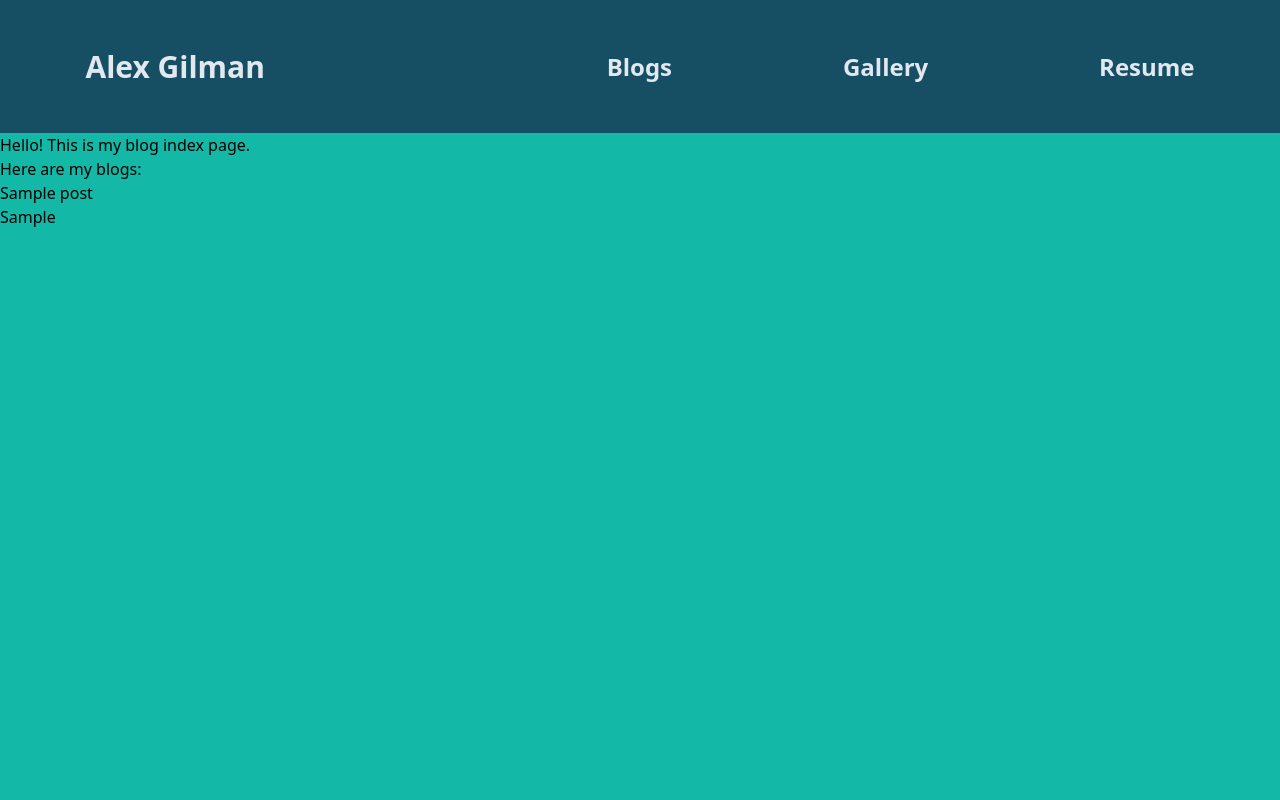
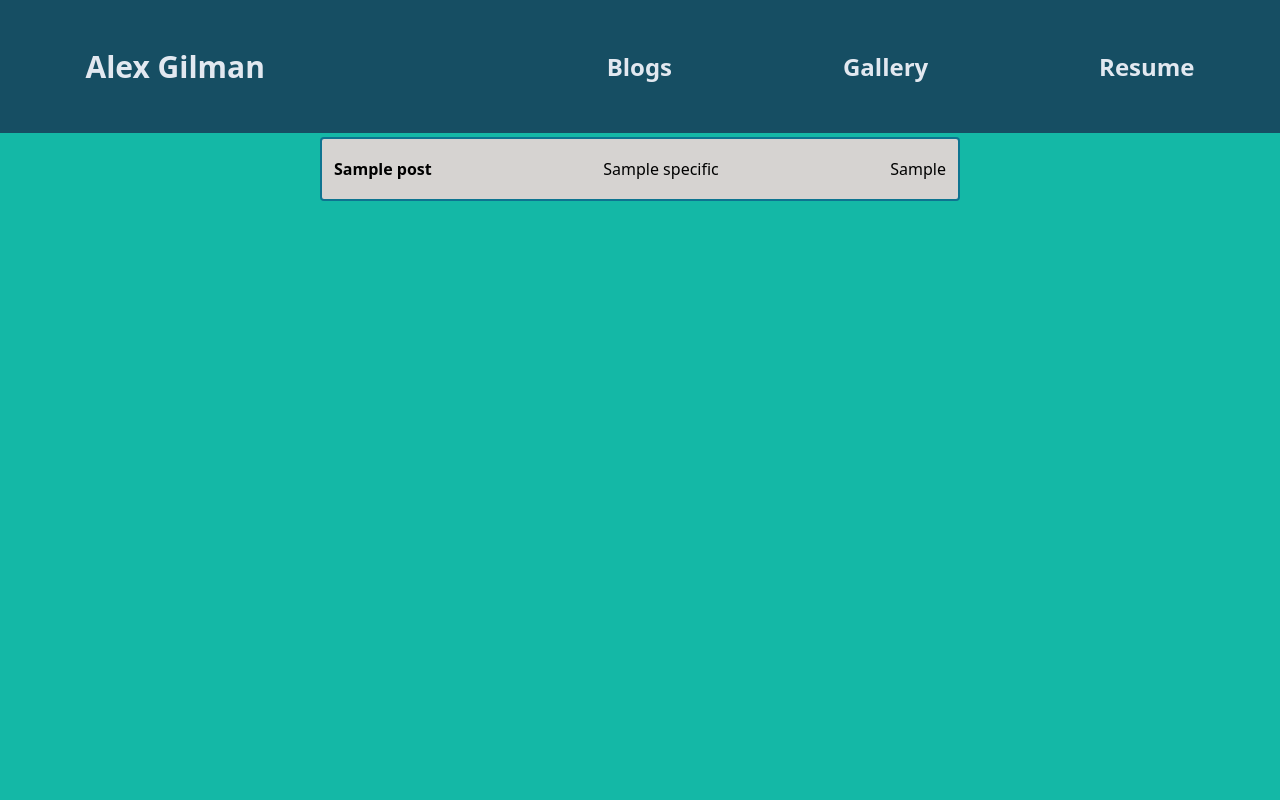
Before and after one commit to agilman/agilman, a Django app: template blog/templates/blog/blog_index.html in a window 1280 px wide. Run offline with Django 4.2, Linux system fonts and the light colour scheme; the template is opened without the code that fills it: most values are stand-ins (such as "Sample title", 1, 10 or a date in 2020); parts of the project's set-up code (start-up, migrations or seed data) failed here and were passed over; some libraries are stand-ins or nearby versions.

Commit message:
Modified template for blogs.

```diff
--- a/blog/templates/blog/blog_index.html
+++ b/blog/templates/blog/blog_index.html
@@ -1,12 +1,27 @@
 {% extends "base2.html" %}
 
 {% block content %}
-    <H3>Hello! This is my blog index page.</H3>
-    <p>
-        Here are my blogs:
-    </p>
+    <!-- div class="w-1/2 content-center text-2xl font-bold text-slate-200">Blogs:</div-->
     {% for post in page.get_children %}
-    <h2>{{ post.title }}</h2>
-    {{ post.ds }}
-{% endfor %}
+    <div class="flex justify-between">
+        <div> <!-- spacer...-->
+
+        </div>
+        <a href="{{ post.specific.url }}" class="flex border-2 justify-between border-cyan-700 bg-stone-300 w-1/2 items-center rounded m-1 p-3 h-16">
+            <span class="font-semibold">
+                {{ post.title }}
+            </span>
+            <span>
+                {{ post.specific.subtitle }}
+            </span>
+            <div>
+                {{ post.specific.ds }}
+            </div>
+
+        </a>
+        <div>
+
+        </div>
+    </div>
+    {% endfor %}
 {% endblock %}
--- a/blog/templates/blog/blog_page.html
+++ b/blog/templates/blog/blog_page.html
@@ -1,4 +1,4 @@
-{% extends "base.html" %}
+{% extends "base2.html" %}
 
 {% load wagtailcore_tags %}
 
```
